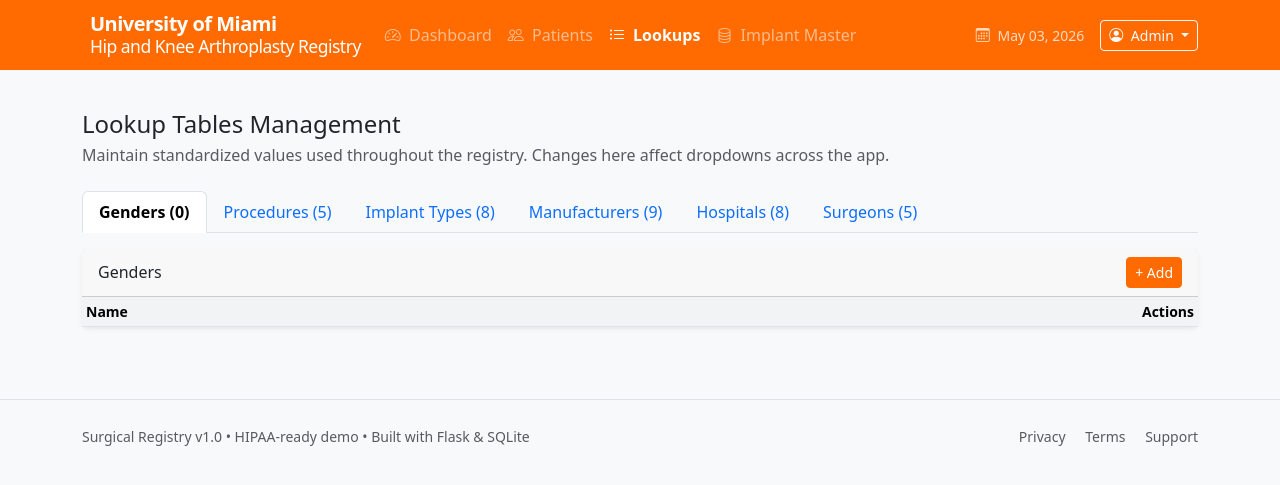
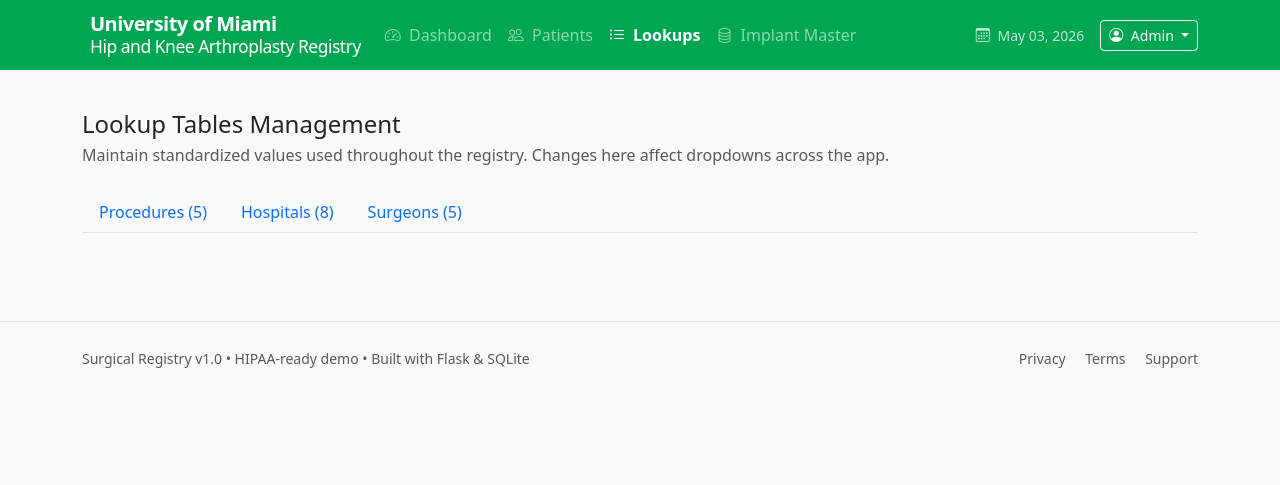
Before and after one commit to echo11dev/surgical-registry, a Flask app: page /lookups in a window 1280 px wide. Shown: the top 485 px of the page. Run offline with Flask 3, Linux system fonts and the light colour scheme; data comes from the database, SQL or seed files in the repository; lists and menus that the app fills with data are empty.

Commit message:
Add files via upload

```diff
--- a/templates/base.html
+++ b/templates/base.html
@@ -9,8 +9,8 @@
     <link href="https://cdn.jsdelivr.net/npm/bootstrap-icons@1.11.3/font/bootstrap-icons.css" rel="stylesheet">
     <style>
         :root {
-            --primary-color: #FF6B00;      /* University of Miami Orange */
-            --secondary-color: #00A651;    /* University of Miami Green */
+            --primary-color: #00A651;      /* University of Miami Green */
+            --secondary-color: #FF6B00;    /* University of Miami Orange (accent) */
             --um-navy: #002D62;
         }
         body {
@@ -23,21 +23,21 @@
             line-height: 1.1;
         }
         .btn-primary {
-            background-color: #FF6B00;
-            border-color: #FF6B00;
+            background-color: #00A651;
+            border-color: #00A651;
         }
         .btn-primary:hover {
-            background-color: #e55a00;
-            border-color: #e55a00;
+            background-color: #00843D;
+            border-color: #00843D;
         }
         .bg-primary {
-            background-color: #FF6B00 !important;
+            background-color: #00A651 !important;
         }
         .text-primary {
-            color: #FF6B00 !important;
+            color: #00A651 !important;
         }
         .badge-procedure {
-            background-color: #FF6B00;
+            background-color: #00A651;
             color: white;
         }
         .navbar-brand {
@@ -66,11 +66,11 @@
             background-color: #f8f9fa;
         }
         .modal-header {
-            background: linear-gradient(135deg, #0d6efd, #0a58ca);
+            background: linear-gradient(135deg, #00A651, #00843D);
             color: white;
         }
         .section-header {
-            border-bottom: 3px solid #0d6efd;
+            border-bottom: 3px solid #00A651;
             padding-bottom: 0.5rem;
             margin-bottom: 1.5rem;
         }
@@ -78,8 +78,8 @@
             font-size: 0.925rem;
         }
         .badge-procedure {
-            background-color: #e7f1ff;
-            color: #0d6efd;
+            background-color: #e6f7ed;
+            color: #00A651;
             font-weight: 500;
         }
     </style>
@@ -87,7 +87,7 @@
 </head>
 <body>
     <!-- Navbar -->
-    <nav class="navbar navbar-expand-lg navbar-dark sticky-top" style="background-color: #FF6B00;">
+    <nav class="navbar navbar-expand-lg navbar-dark sticky-top" style="background-color: #00A651;">
         <div class="container">
             <a class="navbar-brand d-flex align-items-center" href="{{ url_for('dashboard') }}">
                 <i class="bi bi-bone me-2 fs-4"></i>
--- a/templates/lookups.html
+++ b/templates/lookups.html
@@ -10,18 +10,11 @@
 
 <!-- Tabs for each lookup -->
 <ul class="nav nav-tabs mb-3" id="lookupTabs" role="tablist">
-    <li class="nav-item" role="presentation">
-        <button class="nav-link active" id="genders-tab" data-bs-toggle="tab" data-bs-target="#genders" type="button" role="tab">Genders ({{ lookups.genders|length }})</button>
-    </li>
+    <!-- Genders removed (now hardcoded Male/Female in patient forms) -->
     <li class="nav-item" role="presentation">
         <button class="nav-link" id="procedures-tab" data-bs-toggle="tab" data-bs-target="#procedures" type="button" role="tab">Procedures ({{ lookups.procedure_types|length }})</button>
     </li>
-    <li class="nav-item" role="presentation">
-        <button class="nav-link" id="implants-tab" data-bs-toggle="tab" data-bs-target="#implants" type="button" role="tab">Implant Types ({{ lookups.implant_types|length }})</button>
-    </li>
-    <li class="nav-item" role="presentation">
-        <button class="nav-link" id="manufacturers-tab" data-bs-toggle="tab" data-bs-target="#manufacturers" type="button" role="tab">Manufacturers ({{ lookups.manufacturers|length }})</button>
-    </li>
+    <!-- Implant Types and Manufacturers removed from lookup management (managed in Implant Master page) -->
     <li class="nav-item" role="presentation">
         <button class="nav-link" id="hospitals-tab" data-bs-toggle="tab" data-bs-target="#hospitals" type="button" role="tab">Hospitals ({{ lookups.hospitals|length }})</button>
     </li>
@@ -31,32 +24,7 @@
 </ul>
 
 <div class="tab-content" id="lookupTabsContent">
-    <!-- Genders -->
-    <div class="tab-pane fade show active" id="genders" role="tabpanel">
-        <div class="card">
-            <div class="card-header d-flex justify-content-between align-items-center">
-                <span>Genders</span>
-                <button class="btn btn-sm btn-primary" data-bs-toggle="modal" data-bs-target="#addModal" data-table="genders" data-title="Add Gender">+ Add</button>
-            </div>
-            <div class="card-body p-0">
-                <table class="table table-sm mb-0">
-                    <thead><tr><th>Name</th><th class="text-end">Actions</th></tr></thead>
-                    <tbody>
-                        {% for item in lookups.genders %}
-                        <tr>
-                            <td>{{ item.name }}</td>
-                            <td class="text-end">
-                                <form action="{{ url_for('delete_lookup', table='genders', entry_id=item.id) }}" method="POST" class="d-inline">
-                                    <button type="button" class="btn btn-sm btn-outline-danger" onclick="confirmDelete(this.form.id || 'delForm{{ item.id }}', 'gender'); this.form.id='delForm{{ item.id }}'; this.form.submit();">Delete</button>
-                                </form>
-                            </td>
-                        </tr>
-                        {% endfor %}
-                    </tbody>
-                </table>
-            </div>
-        </div>
-    </div>
+    <!-- Genders removed (hardcoded in patient forms) -->
 
     <!-- Procedure Types -->
     <div class="tab-pane fade" id="procedures" role="tabpanel">
```
Also changed, not shown: templates/patient_detail.html (+5 -6 lines).
